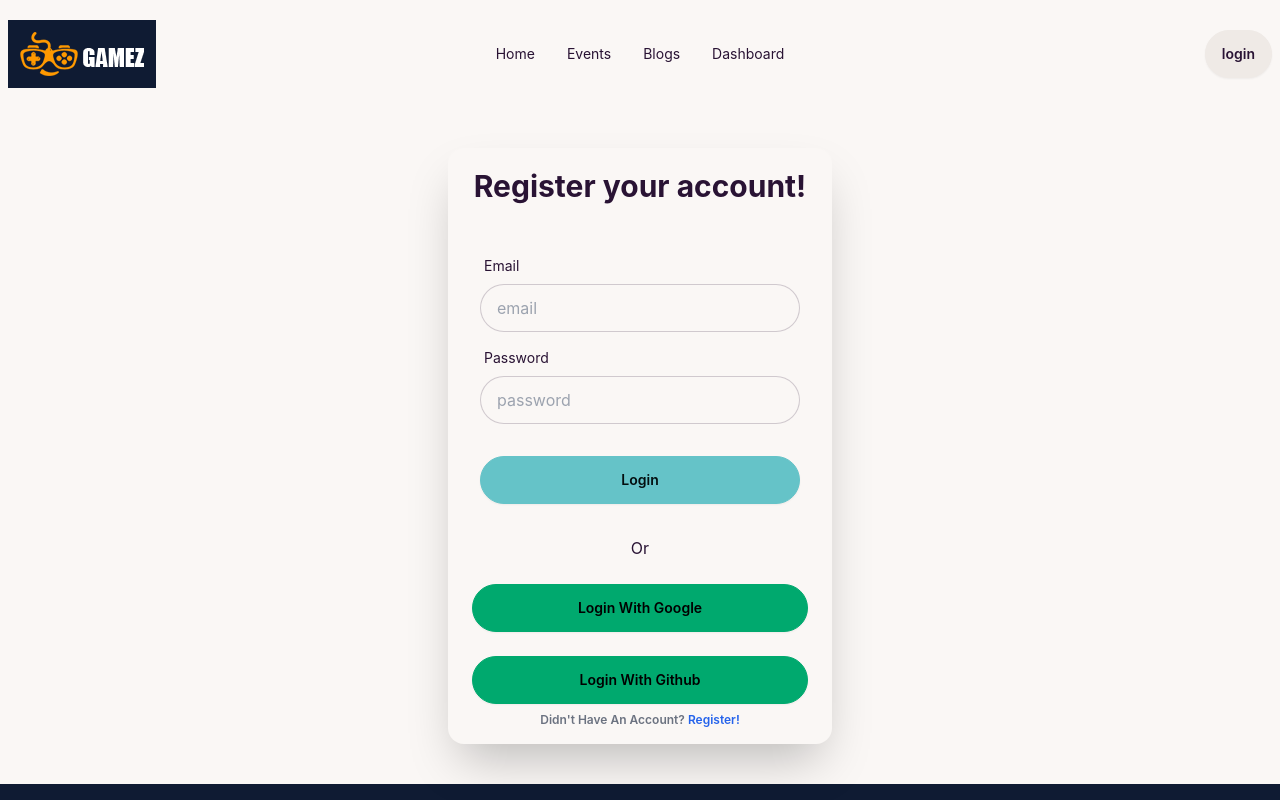
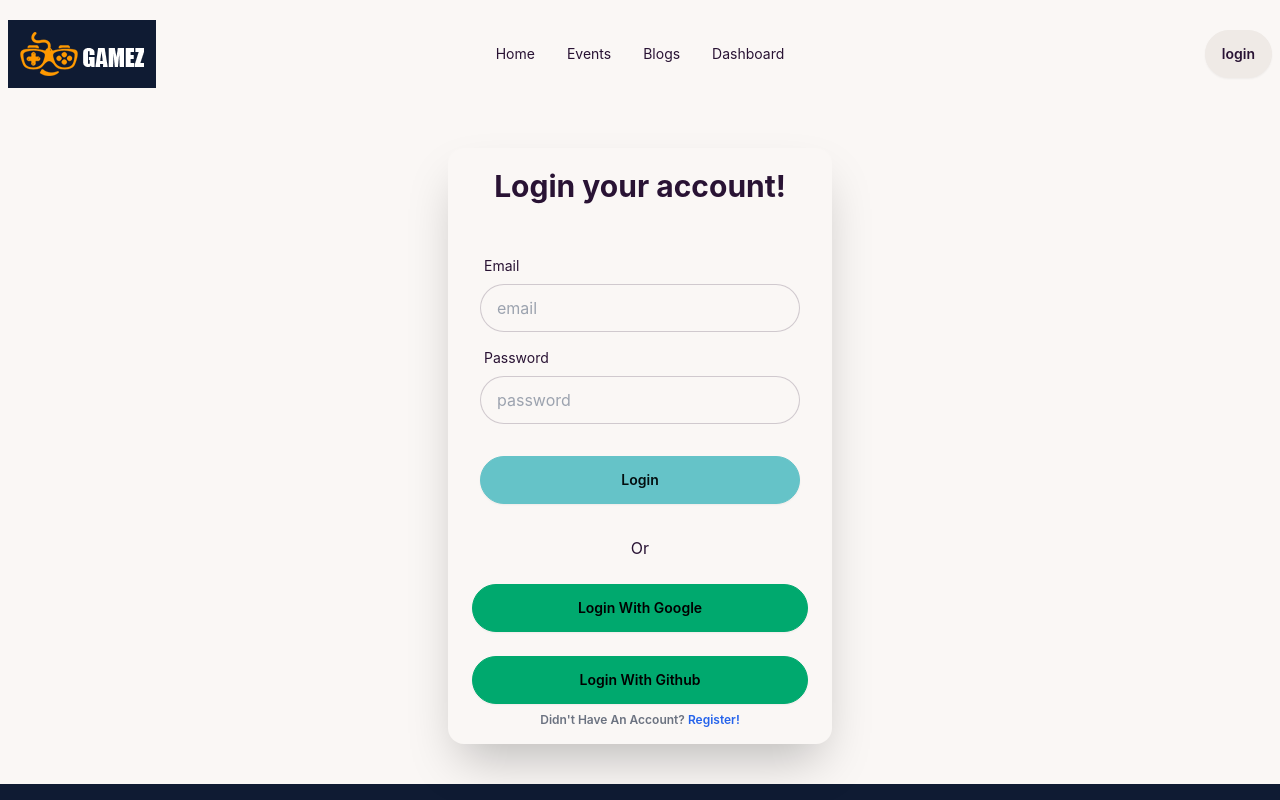
Before and after one commit to armansomoy/gaming-event-management-website, a React (Vite) app: page /login in a window 1280 px wide. Shown: the top 800 px of the page. Built offline with nearby package versions, Linux system fonts and the light colour scheme; no server answers.

Commit message:
minor changes

```diff
--- a/src/Pages/Login/Login.jsx
+++ b/src/Pages/Login/Login.jsx
@@ -56,7 +56,7 @@ const Login = () => {
         <div className="hero-content lg:w-1/2 flex-col lg:flex-row-reverse">
           <div className="card shrink-0 w-full max-w-sm shadow-2xl bg-base-100">
             <h1 className="text-3xl font-bold text-center pt-5 p-3">
-              Register your account!
+              Login your account!
             </h1>
             <form className="card-body" onSubmit={handleSignIn}>
               <div className="form-control">
--- a/src/shared/Footer.jsx
+++ b/src/shared/Footer.jsx
@@ -8,7 +8,7 @@ const Footer = () => {
       <img src={logo} alt="" className="m-auto" />
       <p className="text-[#fff] pt-6">
         @2024 All Copywrite by{" "}
-        <Link to="https://besomoy.com/">besomoy.com</Link>{" "}
+        <Link target="_blank" to="https://besomoy.com/">besomoy.com</Link>{" "}
       </p>
     </div>
   );
```
